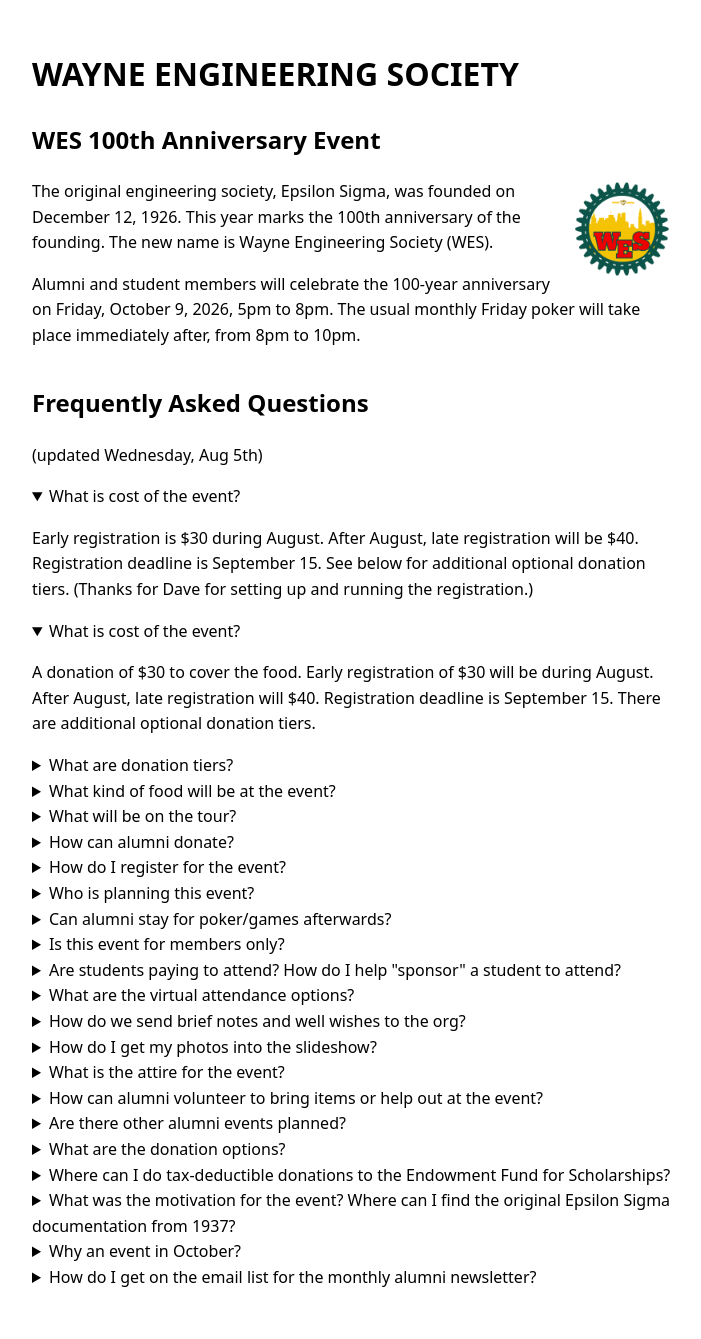
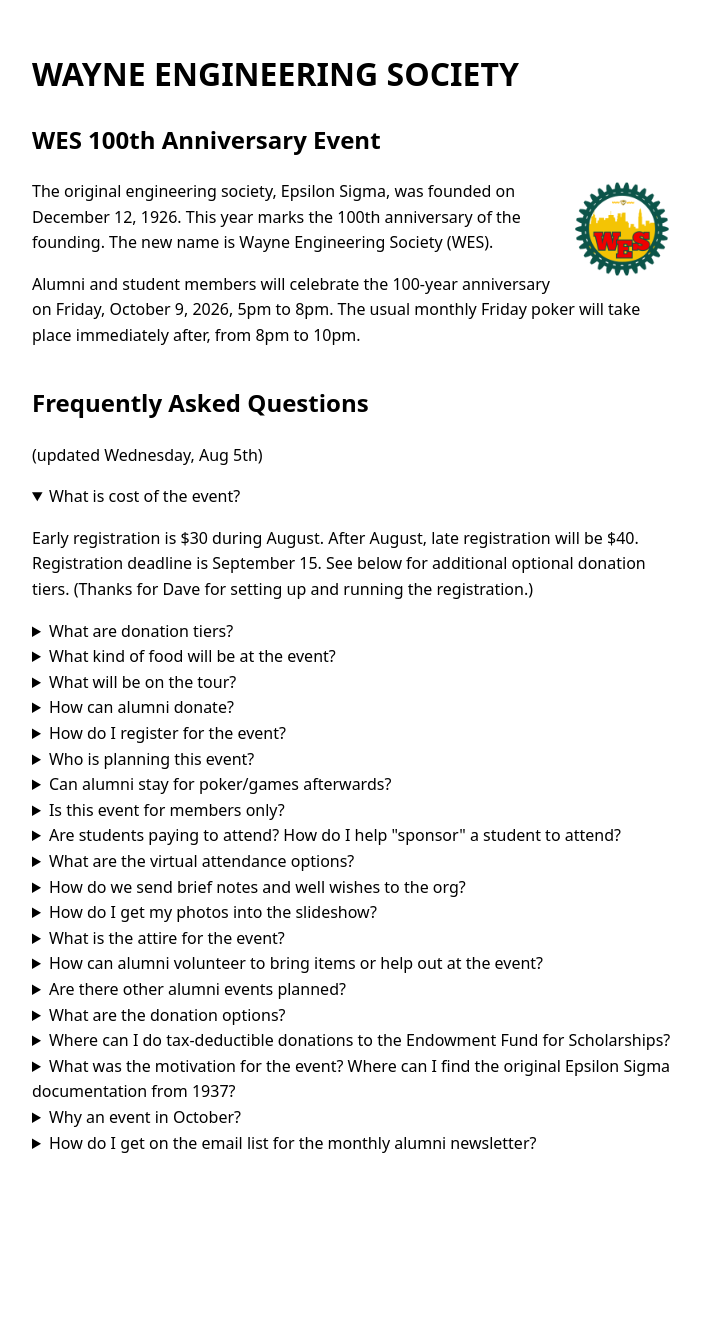
Before and after one commit to mciechanumich/WES100, a Jekyll site: the page built from docs/index.html, in a window 1280 px wide. Shown: the whole page, without its empty margins (288-989 px from the left). Built offline with Jekyll 4.4.1, drawn with Linux system fonts in a browser that asks for light colours; after the commit the page ends 1204 px from its top, so only the background shows below that.

Commit message:
fix: remove dup faq

```diff
--- a/docs/index.html
+++ b/docs/index.html
@@ -28,15 +28,6 @@ title: WES 100th Anniversary Event
     <summary class="faq-question">What is cost of the event?</summary>
     <div class="faq-answer">
       <p>Early registration is $30 during August. After August, late registration will be $40. Registration deadline is September 15.  See below for additional optional donation tiers. (Thanks for Dave for setting up and running the registration.)</p>
-    </div>
-  </details>
-
-
-  <!-- FAQ Item 1 -->
-  <details class="faq-item" open>
-    <summary class="faq-question">What is cost of the event?</summary>
-    <div class="faq-answer">
-      <p>A donation of $30 to cover the food. Early registration of $30 will be during August. After August, late registration will $40. Registration deadline is September 15.  There are additional optional donation tiers. </p>
     </div>
   </details>
 
```
